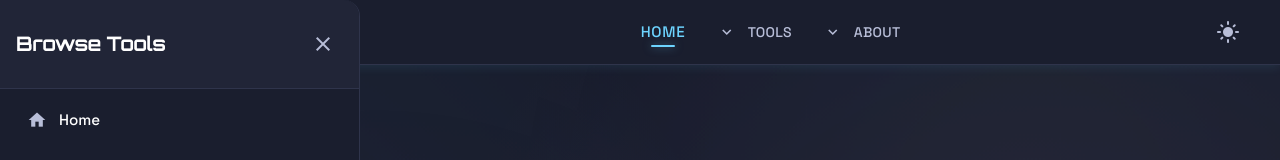
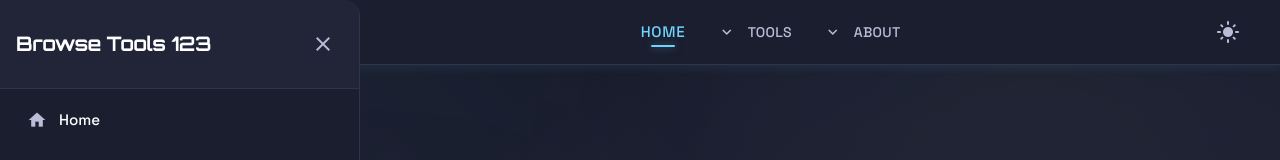
Before and after one commit to SolarSistim/all-the-tools, an Angular app: page / in a window 1280 px wide. Both pictures are taken after a click on the button "menu". Shown: the top 160 px of the page. Built offline with nearby package versions, Linux system fonts and the light colour scheme.

Commit message:
testing commit

```diff
--- a/src/app/app.html
+++ b/src/app/app.html
@@ -9,7 +9,7 @@
     class="tools-sidenav"
   >
     <div class="sidenav-header">
-      <h2>Browse Tools</h2>
+      <h2>Browse Tools 123</h2>
       <button
         mat-icon-button
         (click)="closeToolsSidenav()"
```
